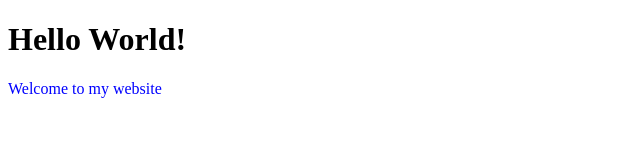
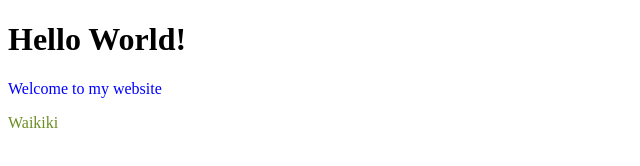
Before and after one commit to Sverde22/Repositorio, an Astro site: page / in a window 1280 px wide. Shown: the full height of the page, 0-640 px from the left. Built offline with nearby package versions, Linux system fonts and the light colour scheme; Astro itself is replaced by a stand-in of ours.

Commit message:
text change to green

```diff
--- a/src/pages/index.astro
+++ b/src/pages/index.astro
@@ -11,5 +11,6 @@
 	<body>
     <h1> Hello World!</h1>
     <p style="color:blue">Welcome to my website</p>
+	<p style="color:olivedrab">Waikiki</p>
 	</body>
 </html>
```
